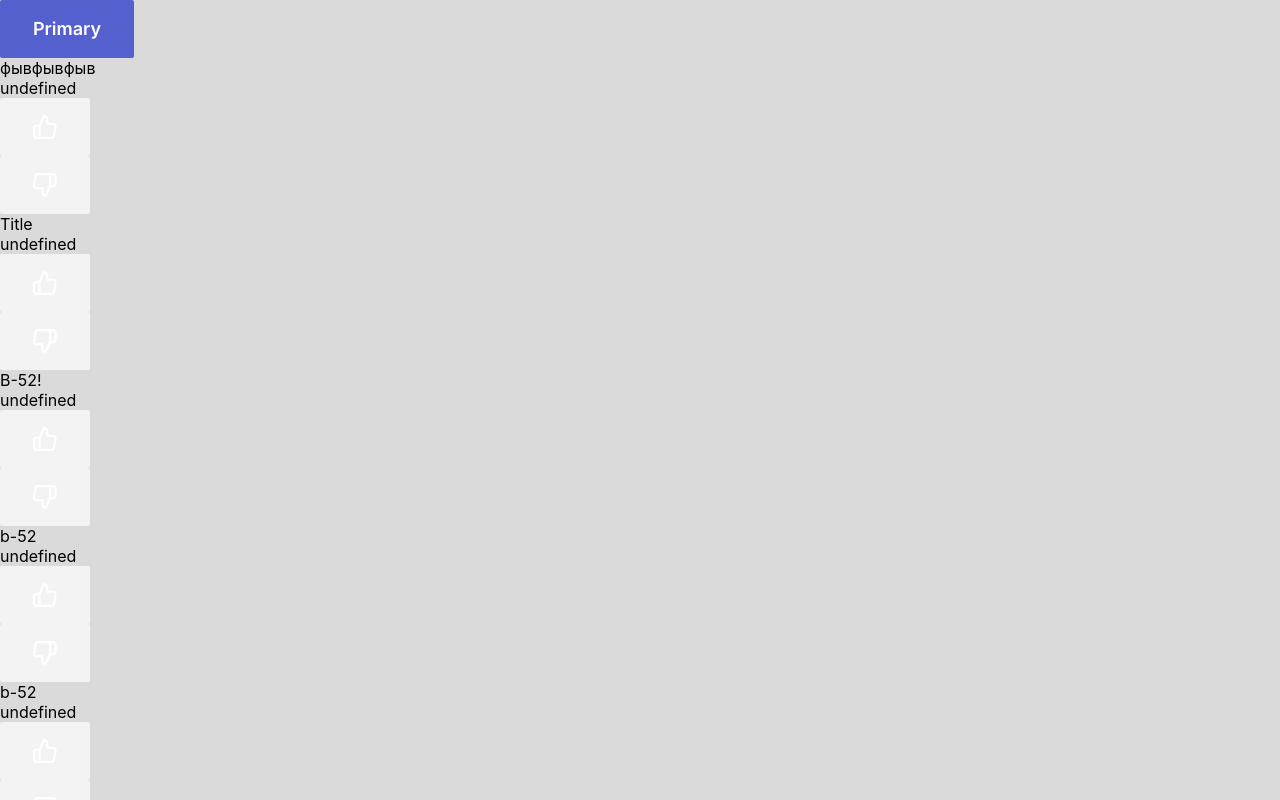
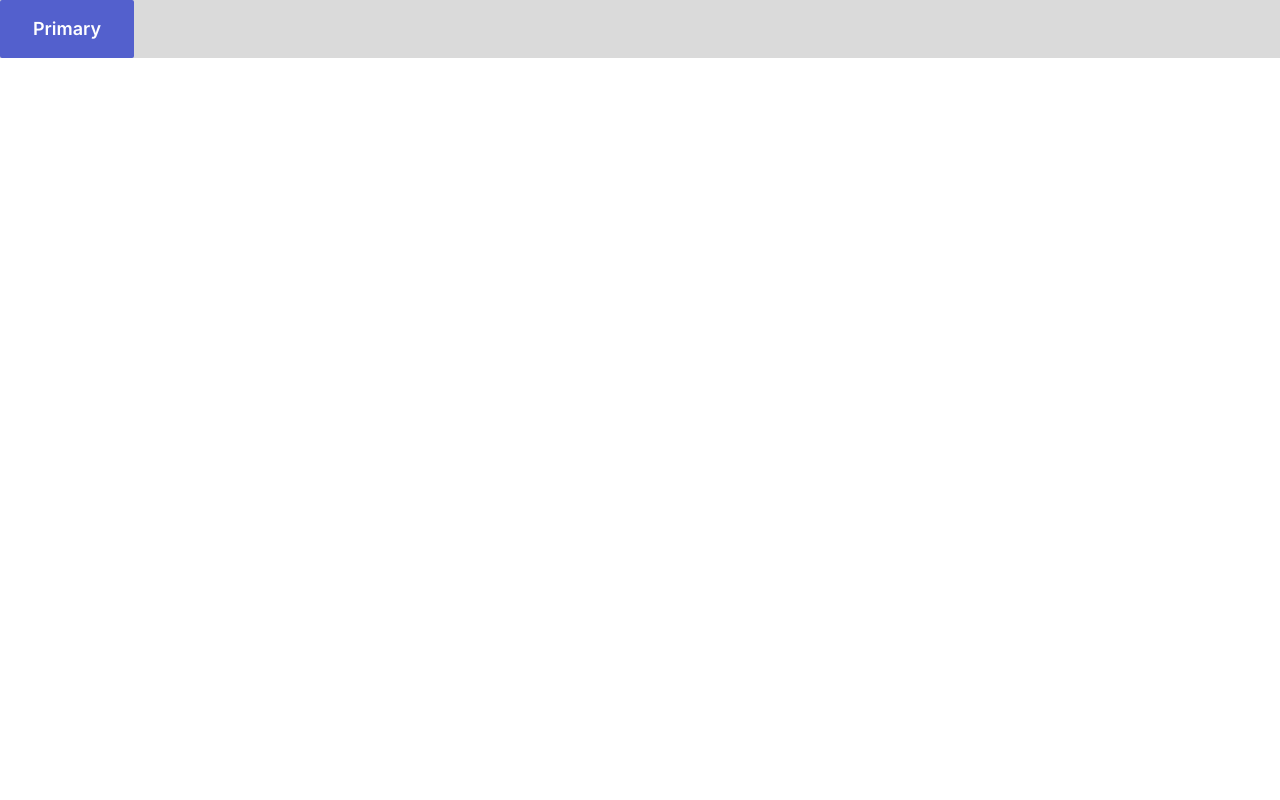
Before and after one commit to JohnyNiks/tms_blog, a React (Create React App) app: page / in a window 1280 px wide. Shown: the top 800 px of the page. Built offline with nearby package versions, Linux system fonts and the light colour scheme.

Commit message:
chore: clean App.tsx for lesson

```diff
--- a/src/App.tsx
+++ b/src/App.tsx
@@ -3,37 +3,12 @@ import { Button } from './components/Button'
 
 import { useTheme } from './features/theme'
 
-import { usePosts } from './features/posts/usePosts'
-import { ReactComponent as LikeIcon } from './assets/images/like.svg'
-import { ReactComponent as DislikeIcon } from './assets/images/dislike.svg'
-
 function App() {
   const { theme, toggleTheme } = useTheme()
-  const { posts, onLikePost, onDislikePost } = usePosts()
 
   return (
     <div className={`App theme--${theme}`}>
       <Button text="Primary" className="primary" onClick={toggleTheme} />
-      {posts?.map(post => {
-        return (
-          <div key={post.id}>
-            <div style={{ display: 'flex', flexDirection: 'column' }}>
-              <span>{post.title}</span>
-              <span>{String(post.like)}</span>
-            </div>
-            <Button
-              className="secondary"
-              onClick={() => onLikePost(post.id)}
-              icon={<LikeIcon />}
-            />
-            <Button
-              className="secondary"
-              onClick={() => onDislikePost(post.id)}
-              icon={<DislikeIcon />}
-            />
-          </div>
-        )
-      })}
     </div>
   )
 }
```
